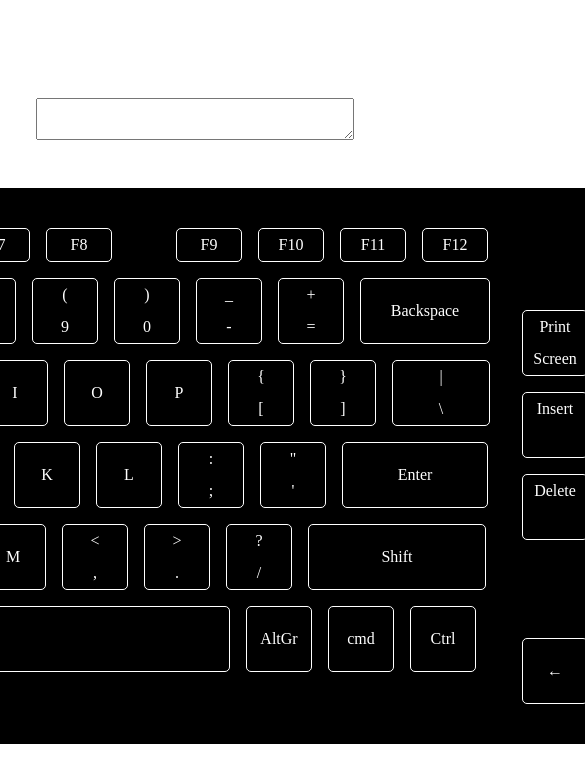
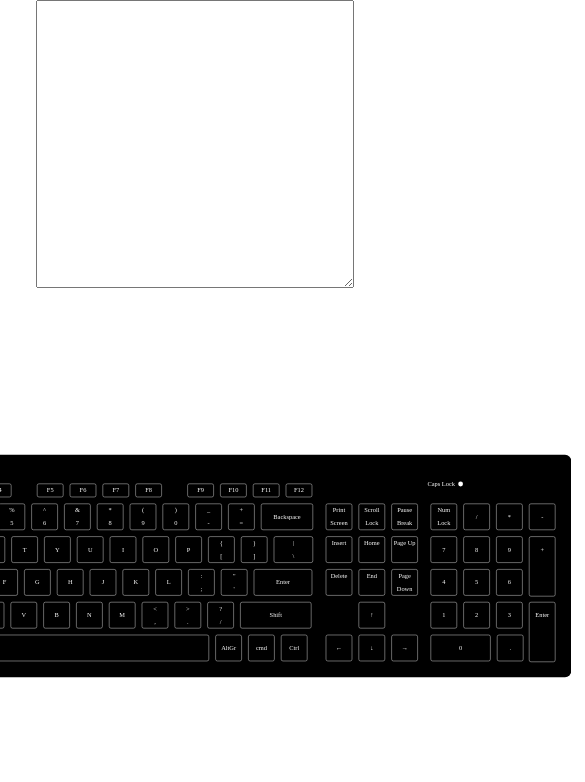
Before and after one commit to sriram23/vanilla-keyboard, a plain HTML site: page index.html in a window 390 px wide. Shown: the top 782 px of the page, 585 px wide, since content can reach past the window. Drawn offline with Linux system fonts and the light colour scheme.

Commit message:
Made the keyboard little responsive

```diff
--- a/styles/index.css
+++ b/styles/index.css
@@ -4,16 +4,20 @@
 @import 'arrow-container.css';
 @import 'control.css';
 @import 'numpad.css';
+/* TODO: Fix the style, still it is not very stable */
 body {
     display: flex;
     flex-direction: column;
     justify-content: space-between;
     align-items: center;
-    height: 90vh;
+    height: 100vh;
+    /* width: 100%; */
     padding: unset;
     margin: unset;
 }
+
 #error {
+    flex: 1;
     background: red;
     color: white;
     opacity: 0;
@@ -21,28 +25,49 @@ body {
     padding: 1rem 1rem 0 1rem;
     text-align: center;
     font-weight: bold;
+    display: none;
 }
 #indicator {
     height: 0.25rem;
     margin-top: 0.5rem;
     background: white;
-    border: 1px solid red;
     width: 100%;
     transition: width 0.1s ease;
 }
 #text-area {
+    flex: 1;
     width: 80%;
     height: 100%;
     font-size: 2rem;
-    margin: 2rem;;
+    /* margin: 2rem;; */
+}
+
+.prim-container {
+    flex: 1;
+    display: flex;
+    flex-direction: column;
+    justify-content: flex-end;
 }
 
 .keyboard-container {
+    flex: 1;
     background-color: black;
     display: flex;
     padding: 2rem;
     border-radius: 1rem;
-    margin: 1rem;
+    /* margin: 1rem; */
+    /* height: 20rem; */
+}
+
+@media screen and (max-width: 1440px) {
+    .keyboard-container {
+        transform: scale(0.60);
+    }
+}
+@media screen and (max-width: 1024px) {
+    .keyboard-container {
+        transform: scale(0.40);
+    }
 }
 
 .control-section {
```
